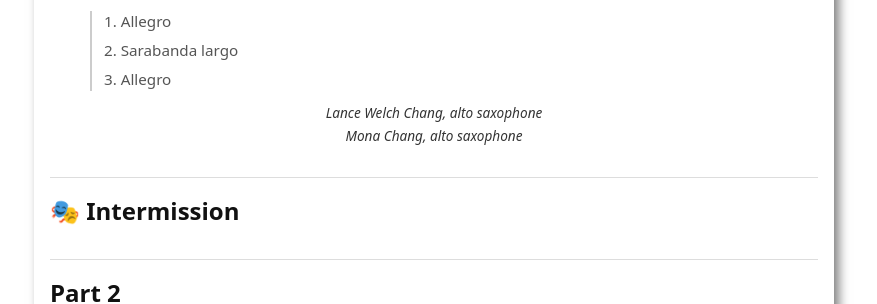
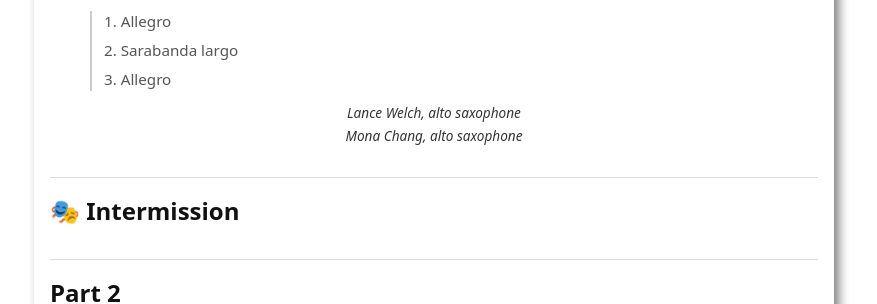
Before and after one commit to KurtKroeker/csehy-fundraising, a Jekyll site: the page built from program.md, in a window 1280 px wide and 900 px high, scrolled down 912 px. Shown: the part 157-461 px from the top of the window, without its empty margins (206-1083 px from the left). Built offline with Jekyll 4.4.1, drawn with Linux system fonts in a browser that asks for light colours.

Commit message:
Update program.yml

```diff
--- a/_data/program.yml
+++ b/_data/program.yml
@@ -58,7 +58,7 @@ sections:
           - title: "2. Sarabanda largo"
           - title: "3. Allegro"
         performers:
-          - "Lance Welch Chang, alto saxophone"
+          - "Lance Welch, alto saxophone"
           - "Mona Chang, alto saxophone"
 
   - title: "Intermission"
```
